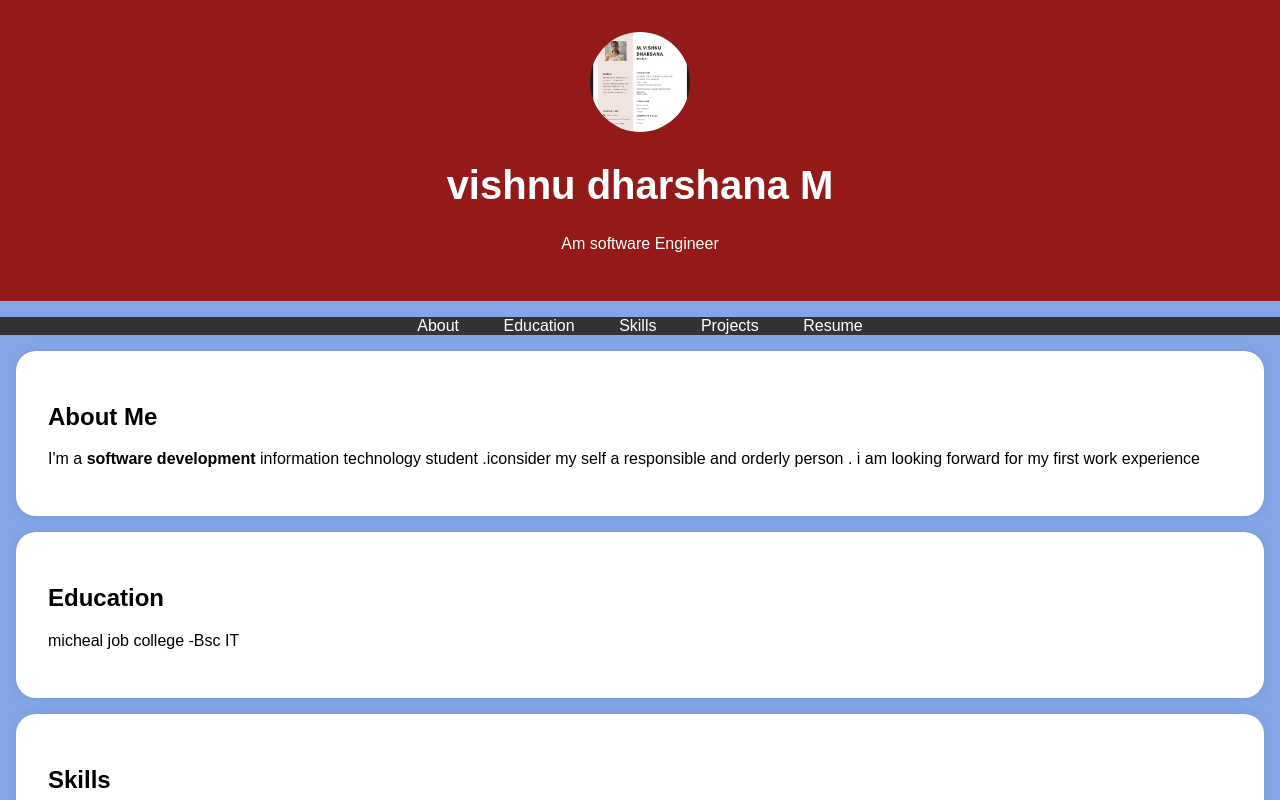
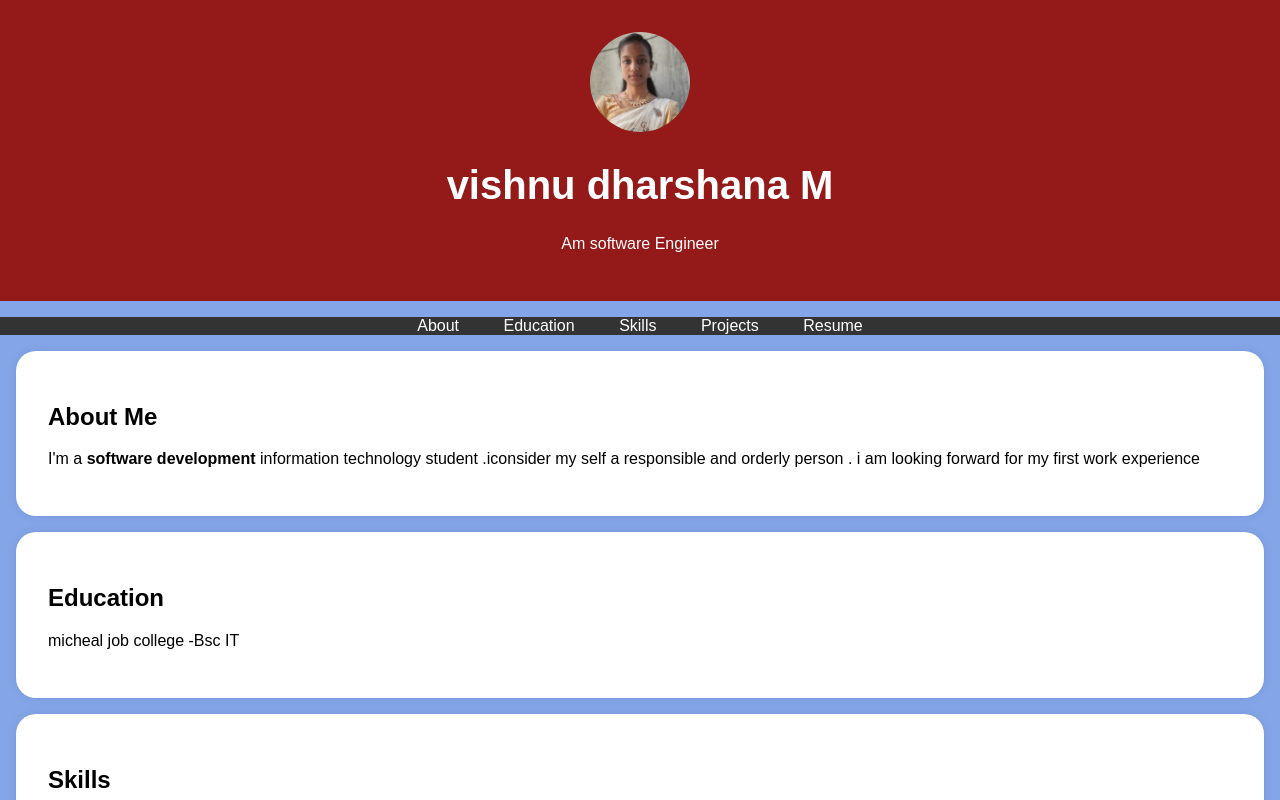
Before and after one commit to vishnudharsana2006/Portfolio, a plain HTML site: page index.html in a window 1280 px wide. Shown: the top 800 px of the page. Drawn offline with Linux system fonts and the light colour scheme.

Commit message:
Update index.html

```diff
--- a/index.html
+++ b/index.html
@@ -95,7 +95,7 @@
     <header>
         <div class="header-content">
             <!-- Add your profile picture here -->
-            <img src="photo.jpg" alt="Your Profile Picture" class="profile-picture">
+            <img src="image.jpg" alt="Your Profile Picture" class="profile-picture">
             <h1>vishnu dharshana M</h1>
             <p>Am software Engineer</p>
         </div>
```
